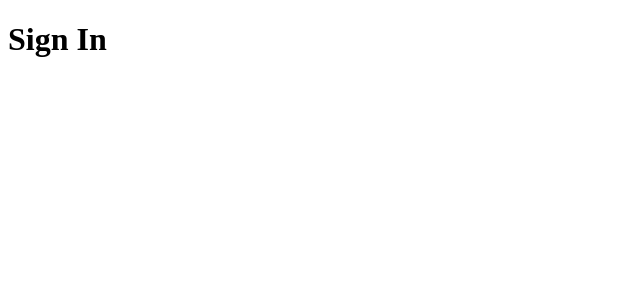
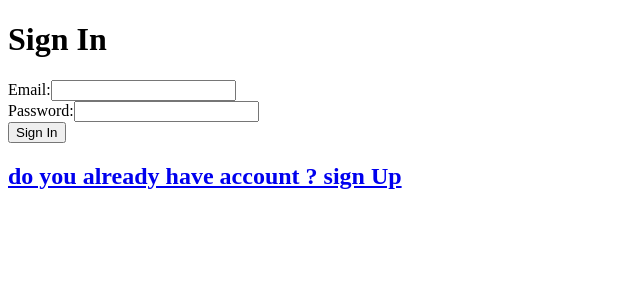
Before and after one commit to bnjjs1998/Freeky_Project, a React (Vite) app in the folder frontend/: page / in a window 1280 px wide. Shown: the top 300 px of the page, without its empty margins (0-640 px from the left). Built offline with nearby package versions, Linux system fonts and the light colour scheme.

Commit message:
add feature -- LoginForm

```diff
--- a/frontend/src/App.tsx
+++ b/frontend/src/App.tsx
@@ -14,6 +14,7 @@ function App() {
       <Routes>
         <Route path='/' element={<SignIn />} />
         <Route path='/SignIn' element={<SignUp />} />
+        <Route path='/SignUp' element={<SignUp />} />
         <Route path='/Profil' element={<Profil />} />
       </Routes>
 
--- a/frontend/src/Component/form/FormSignIn.tsx
+++ b/frontend/src/Component/form/FormSignIn.tsx
@@ -1,22 +1,112 @@
-import React from 'react'
+import React, { useState } from 'react';
+import { useNavigate } from 'react-router-dom';
 import InputField from '../input/InputField';
 
+interface SignInData {
+    email: string;
+    password: string;
+}
 
-function FormSignIn({ }: any) {
+const FormSignIn: React.FC = () => {
+    const [signInData, setSignInData] = useState<SignInData>({
+        email: '',
+        password: ''
+    });
 
-    const handleSubmit = (e: React.FormEvent) => {
-        e.preventDefault();
+    const [error, setError] = useState('');
+    const navigate = useNavigate();
+
+    const handleChange = (fieldName: keyof SignInData, value: string) => {
+        setSignInData({
+            ...signInData,
+            [fieldName]: value
+        });
     };
 
+    const isFormValid = () => {
+        if (!signInData.email || !signInData.password) {
+            setError('Both email and password are required!');
+            return false;
+        }
+        setError('');
+        return true;
+    };
+
+    const handleSubmit = async (e: React.FormEvent) => {
+        e.preventDefault();
+        if (isFormValid()) {
+            try {
+                await login();
+                navigate('/Profil'); // Redirige l'utilisateur vers le tableau de bord
+            } catch (error) {
+                console.error("Erreur lors de la connexion:", error);
+            }
+        }
+    };
+
+    const login = async () => {
+        const query = `
+            mutation {
+                login(
+                    email: "${signInData.email}",
+                    password: "${signInData.password}"
+                ) {
+                    token
+                    user {
+                        email
+                    }
+                }
+            }
+        `;
+
+        try {
+            const response = await fetch("http://localhost:5000/graphql", {
+                method: "POST",
+                headers: { "Content-Type": "application/json" },
+                body: JSON.stringify({ query }),
+            });
+
+            const result = await response.json();
+
+            if (result.errors) {
+                console.error("Erreur GraphQL:", result.errors);
+                alert("Échec de la connexion: " + result.errors[0].message);
+                return;
+            }
+
+            console.log("Réponse GraphQL:", result);
+
+            if (result.data.login.token) {
+                alert("Connexion réussie !");
+                // Stocker le token si nécessaire
+                localStorage.setItem('authToken', result.data.login.token);
+            }
+        } catch (error) {
+            console.error("Erreur lors de la requête:", error);
+            alert("Une erreur est survenue lors de la connexion.");
+        }
+    };
 
     return (
-        <>
-            <form onSubmit={handleSubmit}>
+        <form onSubmit={handleSubmit}>
+            <InputField
+                label="Email"
+                type="email"
+                name="email"
+                value={signInData.email}
+                onChange={(value) => handleChange('email', value)}
+            />
+            <InputField
+                label="Password"
+                type="password"
+                name="password"
+                value={signInData.password}
+                onChange={(value) => handleChange('password', value)}
+            />
+            {error && <p style={{ color: 'red' }}>{error}</p>}
+            <button type="submit">Sign In</button>
+        </form>
+    );
+};
 
-            </form>
-        </>
-    )
-}
-
-
-export default FormSignIn
+export default FormSignIn;
--- a/frontend/src/views/SignIn/SignIn.tsx
+++ b/frontend/src/views/SignIn/SignIn.tsx
@@ -1,4 +1,6 @@
 import React from 'react'
+import FormSignIn from '../../Component/form/FormSignIn'
+import { Link } from 'react-router-dom'
 
 
 
@@ -6,6 +8,8 @@ function SignIn({ }: any) {
     return (
         <>
             <h1>Sign In</h1>
+            <FormSignIn />
+            <Link to={'/SignUp'}><h2> do you already have account ? sign Up</h2></Link>
         </>
     )
 }
```
